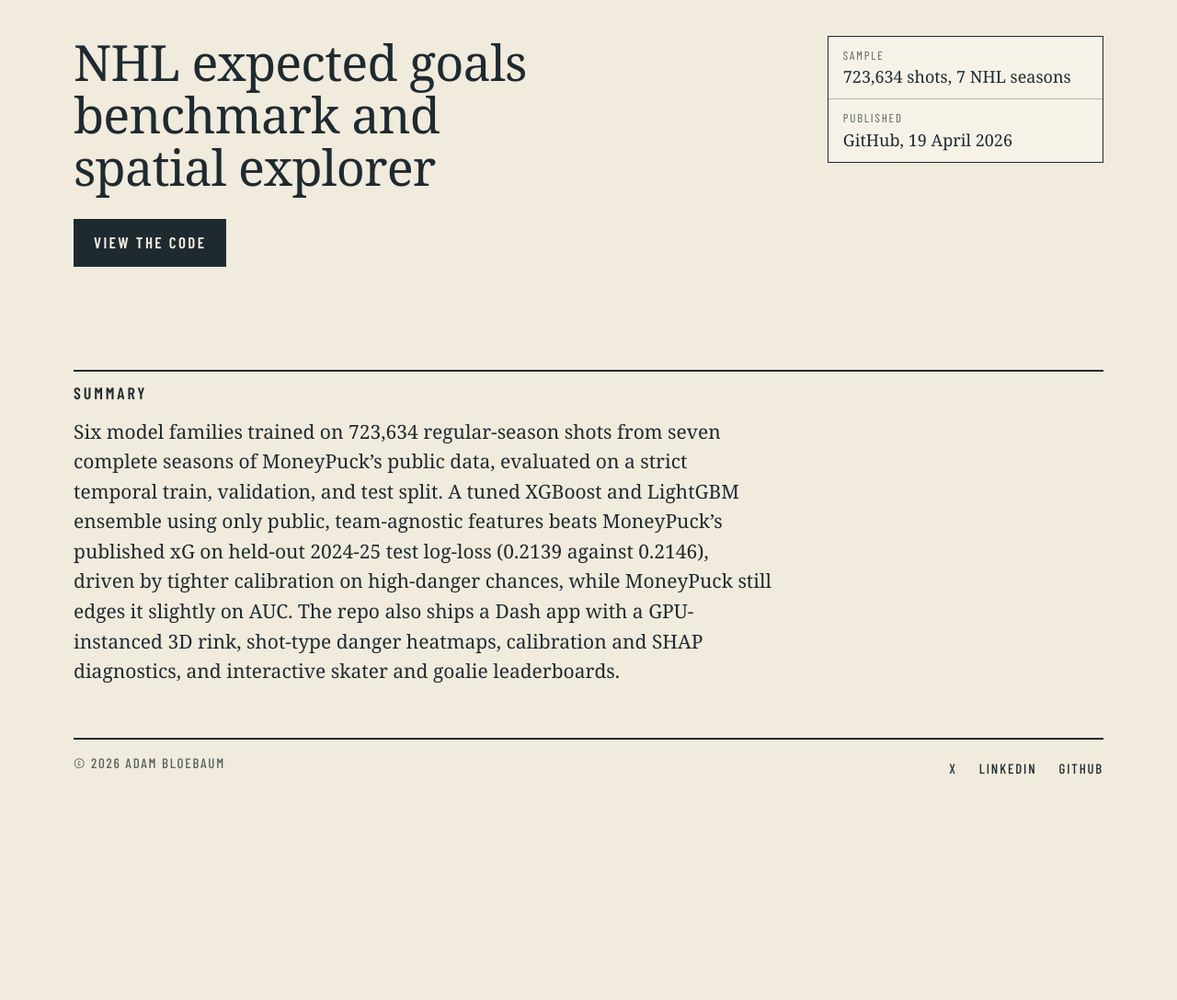
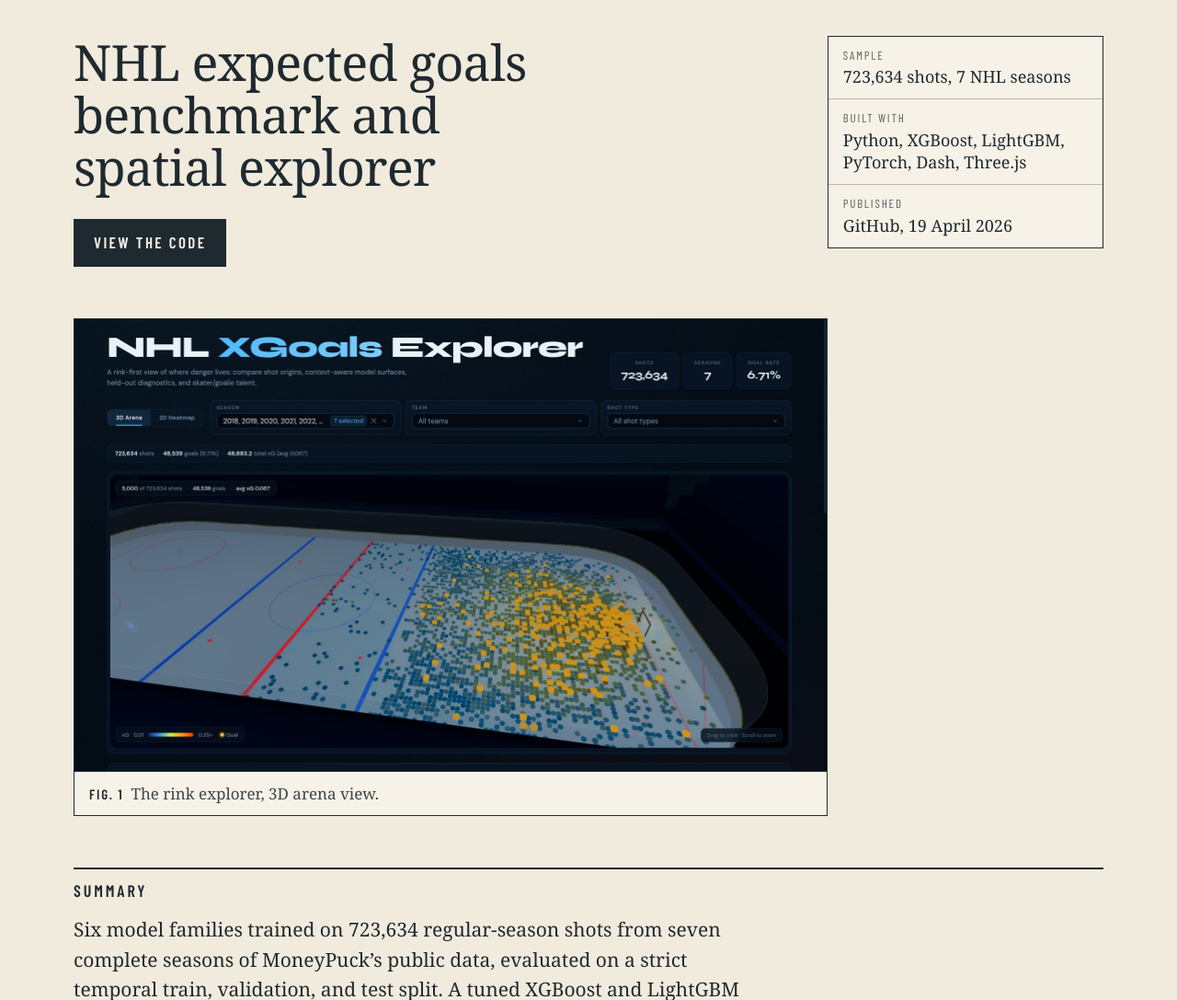
Before and after one commit to adambloebaum/personal-site, an Astro site: page /works/xg-puck-benchmark in a window 1280 px wide. Shown: the part 213-1300 px from the top of the page at 92% size. Before the commit the page ends 1161 px from the top, so only its background shows below. Built offline with nearby package versions, Linux system fonts and the light colour scheme; Astro itself is replaced by a stand-in of ours; a web font is replaced by a local one.

Commit message:
xg benchmark: screenshot and built-with line
Co-Authored-By: Claude Fable 5.2 <noreply@anthropic.com>

```diff
--- a/src/content/works/xg-puck-benchmark.md
+++ b/src/content/works/xg-puck-benchmark.md
@@ -7,6 +7,9 @@ url: "https://github.com/adambloebaum/xg-puck-benchmark"
 short: "NHL expected goals benchmark and spatial explorer"
 venue: "GitHub"
 sample: ["723,634 shots", "7 NHL seasons"]
+method: "Python, XGBoost, LightGBM, PyTorch, Dash, Three.js"
+image: "/images/works/xg-puck-benchmark.jpg"
+figureCaption: "The rink explorer, 3D arena view."
 ---
 
 Six model families trained on 723,634 regular-season shots from seven complete seasons of MoneyPuck's public data, evaluated on a strict temporal train, validation, and test split. A tuned XGBoost and LightGBM ensemble using only public, team-agnostic features beats MoneyPuck's published xG on held-out 2024-25 test log-loss (0.2139 against 0.2146), driven by tighter calibration on high-danger chances, while MoneyPuck still edges it slightly on AUC. The repo also ships a Dash app with a GPU-instanced 3D rink, shot-type danger heatmaps, calibration and SHAP diagnostics, and interactive skater and goalie leaderboards.
```
Also changed, not shown: public/images/works/xg-puck-benchmark.jpg (added).
